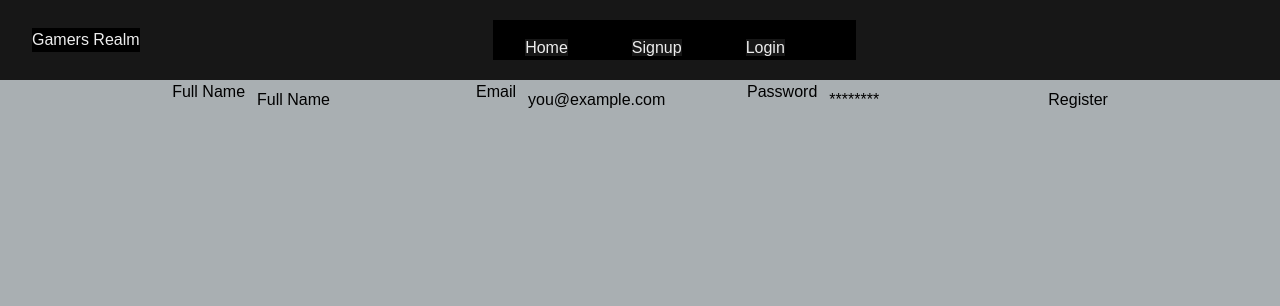
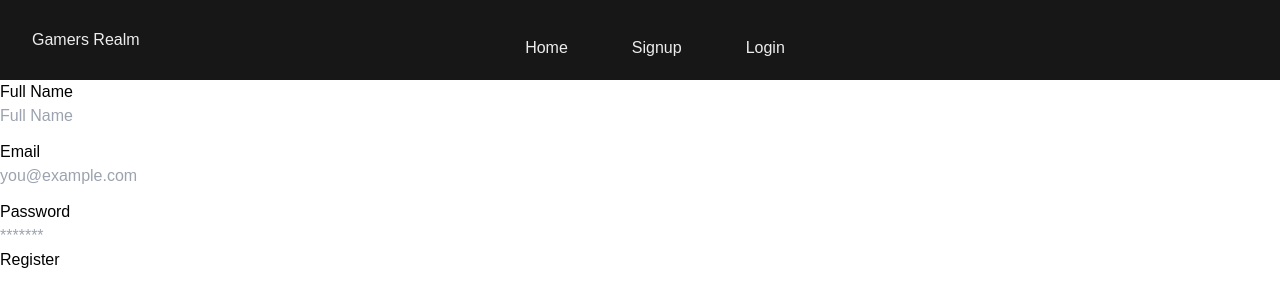
Before and after one commit to ItsssBobby/GamersRealm, a React (Create React App) app in the folder client/: page /register in a window 1280 px wide. Shown: the top 306 px of the page. Built offline with nearby package versions, Linux system fonts and the light colour scheme.

Commit message:
register page styling

```diff
--- a/client/src/Styles/main.css
+++ b/client/src/Styles/main.css
@@ -6,7 +6,7 @@
 
 
 *{
-    background: rgb(169, 175, 178);
+    /* background: rgb(169, 175, 178); */
     padding: 0;
     margin: 0;
     box-sizing: border-box;
@@ -72,13 +72,14 @@ header .nav-btn {
         align-items: center;
         justify-content: center;
         gap: 1.5rem;
-        background-color: var(--mainColor);
+        background-color: var(--mainColorLight);
         transition: 1s;
         transform: translateY(-100vh);
     }
 
     header .responsive_nav{
         transform: none;
+        background-color: var(--maincolorLight);
     }
 
     nav .nav-close-btn{
@@ -89,5 +90,6 @@ header .nav-btn {
 
     nav a{
         font-size: 1.5rem;
+        background-color: var(--maincolorlight);
     }
 }
--- a/client/src/components/Navbar.js
+++ b/client/src/components/Navbar.js
@@ -11,8 +11,8 @@ function Navbar () {
 
     return (
         <header>
-            <h1 className='bg-black'>Gamers Realm</h1>
-            <nav className='bg-black' ref={navRef}>
+            <h1>Gamers Realm</h1>
+            <nav ref={navRef}>
                 <a href = '/#'>Home</a>
                 <a href = '/register'>Signup</a>
                 <a href = '/login'>Login</a>
--- a/client/src/components/register.jsx
+++ b/client/src/components/register.jsx
@@ -29,35 +29,30 @@ export const Register = () => {
   };
 
   return (
-    <form className="SearchBar h-10 flex justify-center bg-[#a9afb2]" onSubmit={handleSubmit}>
-      <label htmlFor="name">Full Name</label>
-      <input className="bg-[#a9afb2] px-3 placeholder-black"
-        type="text"
-        id="name"
-        name="name"
-        value={name}
-        onChange={handleNameChange}
-        placeholder="Full Name"
-      />
-      <label className="bg-[#a9afb2]" htmlFor="email">Email</label>
-      <input className="bg-[#a9afb2] px-3 placeholder-black"
-        type="email"
-        id="email"
-        name="email"
-        value={email}
-        onChange={handleEmailChange}
-        placeholder="you@example.com"
-      />
-      <label className="bg-[#a9afb2]" htmlFor="password">Password</label>
-      <input className="bg-[#a9afb2]  px-3 placeholder-black"
-        type="password"
-        id="password"
-        name="password"
-        value={password}
-        onChange={handlePasswordChange}
-        placeholder="********"
-      />
-      <button className="bg-[#a9afb2]" type="submit">Register</button>
-    </form>
+    <form className="SearchBar" onSubmit={handleSubmit}>
+<div className="mb-3 row">
+    <label htmlFor="name" className="col-sm-2 col-form-label">Full Name</label>
+    <div className="col-sm-10">
+      <input type="text" name="name" className="form-control-plaintext" id="name" value={name} onChange={handleNameChange} placeholder="Full Name"></input>
+    </div>
+  </div>
+
+<div className="mb-3 row">
+    <label htmlFor="email" className="col-sm-2 col-form-label">Email</label>
+    <div className="col-sm-10">
+      <input type="email" className="form-control-plaintext" id="email" value={email} onChange={handleEmailChange} placeholder="you@example.com"></input>
+    </div>
+  </div>
+
+  <div className="mb-3 row">
+    <label htmlFor="password" className="col-sm-2 col-form-label">Password</label>
+    <div className="col-sm-10">
+      <input type="password" className="form-control" id="password" value={password} onChange={handlePasswordChange} placeholder="*******"></input>
+    </div>
+    <div>
+      <button type="submit" className="btn btn-primary">Register</button>
+    </div>
+  </div>
+  </form>
   );
 };
```
